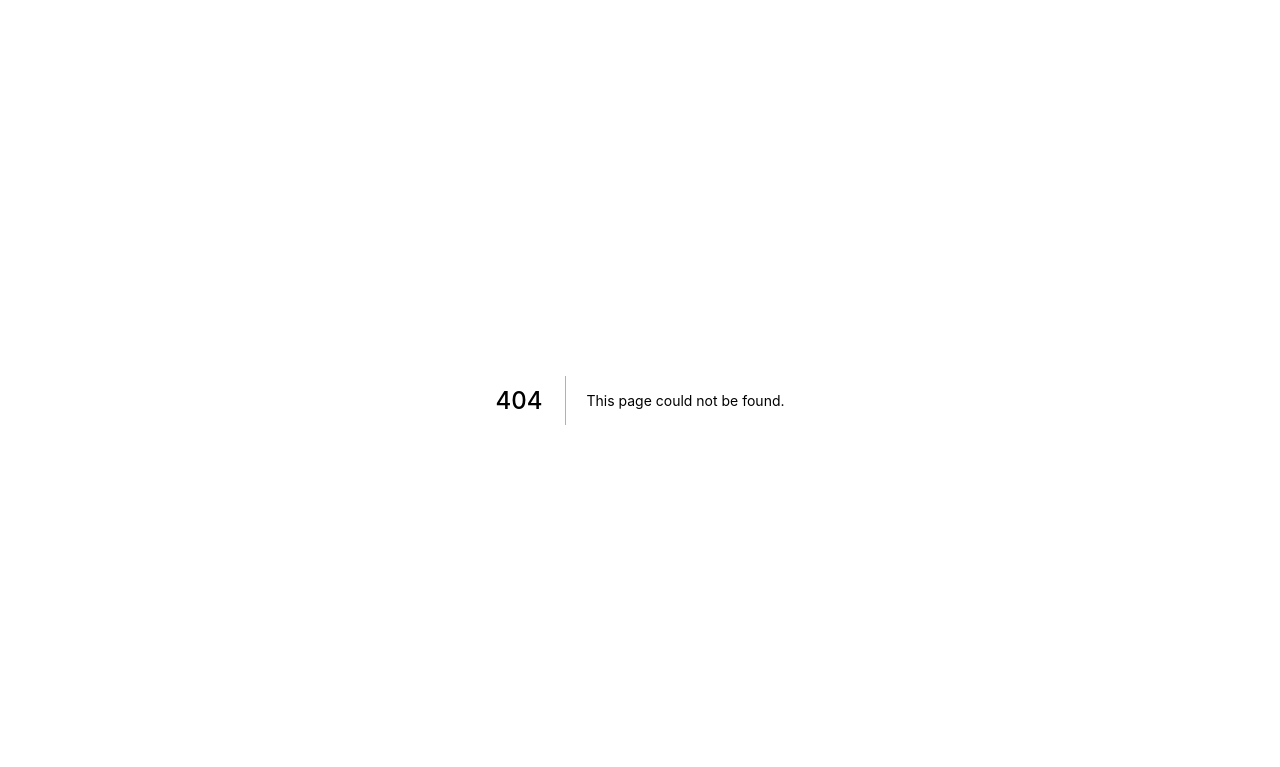
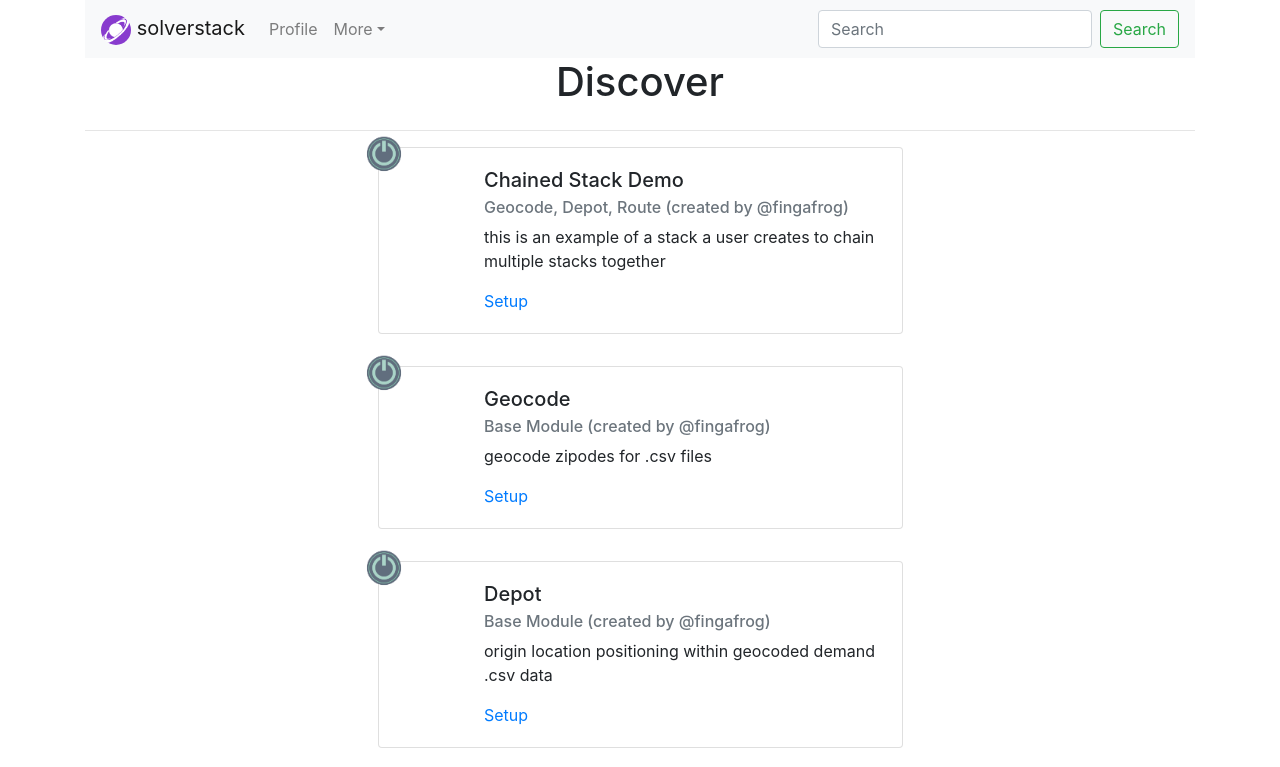
Before and after one commit to andromia/cvrp-client, a Next.js app: page /discover in a window 1280 px wide. Before the commit this address had no page. Shown: the top 767 px of the page. Built offline with nearby package versions, Linux system fonts and the light colour scheme.

Commit message:
added create, discover, trending pages

```diff
--- /dev/null
+++ b/pages/discover.tsx
@@ -0,0 +1,60 @@
+import React from "react";
+
+// Bootstrap
+import Row from "react-bootstrap/Row";
+import Col from "react-bootstrap/Col";
+import Container from "react-bootstrap/Container";
+
+import CustomNav from "../components/common/CustomNav";
+import StackCardWithIcon from "../components/users/StackCardWithIcon"; // NOTE: for MVP use the already-completed user components
+
+
+const Discover = () => {
+    return (
+        <Container>
+            <CustomNav />
+            <Row className="d-flex flex-column justify-content-center align-items-center w-75 mx-auto">
+                <h1>Discover</h1>
+            </Row>
+            <hr/>
+            <Row className={"d-flex flex-column justify-content-center align-items-center pb-4 mb-2 w-50 mx-auto"}>
+                <Col>
+                    <StackCardWithIcon
+                    title={"Chained Stack Demo"}
+                    sub={"Geocode, Depot, Route (created by @fingafrog)"}
+                    desc={"this is an example of a stack a user creates to chain multiple stacks together"}
+                    link={"/setup/chained"} />
+                </Col>
+            </Row>
+            <Row className={"d-flex flex-column justify-content-center align-items-center pb-4 mb-2 w-50 mx-auto"}>
+                <Col>
+                    <StackCardWithIcon
+                    title={"Geocode"}
+                    sub={"Base Module (created by @fingafrog)"}
+                    desc={"geocode zipodes for .csv files"}
+                    link={"/setup/geocode"} />
+                </Col>
+            </Row>
+            <Row className={"d-flex flex-column justify-content-center align-items-center pb-4 mb-2 w-50 mx-auto"}>
+                <Col>
+                    <StackCardWithIcon
+                    title={"Depot"}
+                    sub={"Base Module (created by @fingafrog)"}
+                    desc={"origin location positioning within geocoded demand .csv data"}
+                    link={"/setup/depot"} />
+                </Col>
+            </Row>
+            <Row className={"d-flex flex-column justify-content-center align-items-center pb-4 mb-2 w-50 mx-auto"}>
+                <Col>
+                    <StackCardWithIcon
+                    title={"Route"}
+                    sub={"Super Module (created by @fingafrog)"}
+                    desc={"shipment routing for origin-positioned & geocoded demand .csv data"}
+                    link={"/setup/route"} />
+                </Col>
+            </Row>
+        </Container>
+    );
+};
+
+export default Discover;
```
Also changed, not shown: pages/create.tsx (added, +26 -0 lines), pages/trending.tsx (added, +26 -0 lines).
